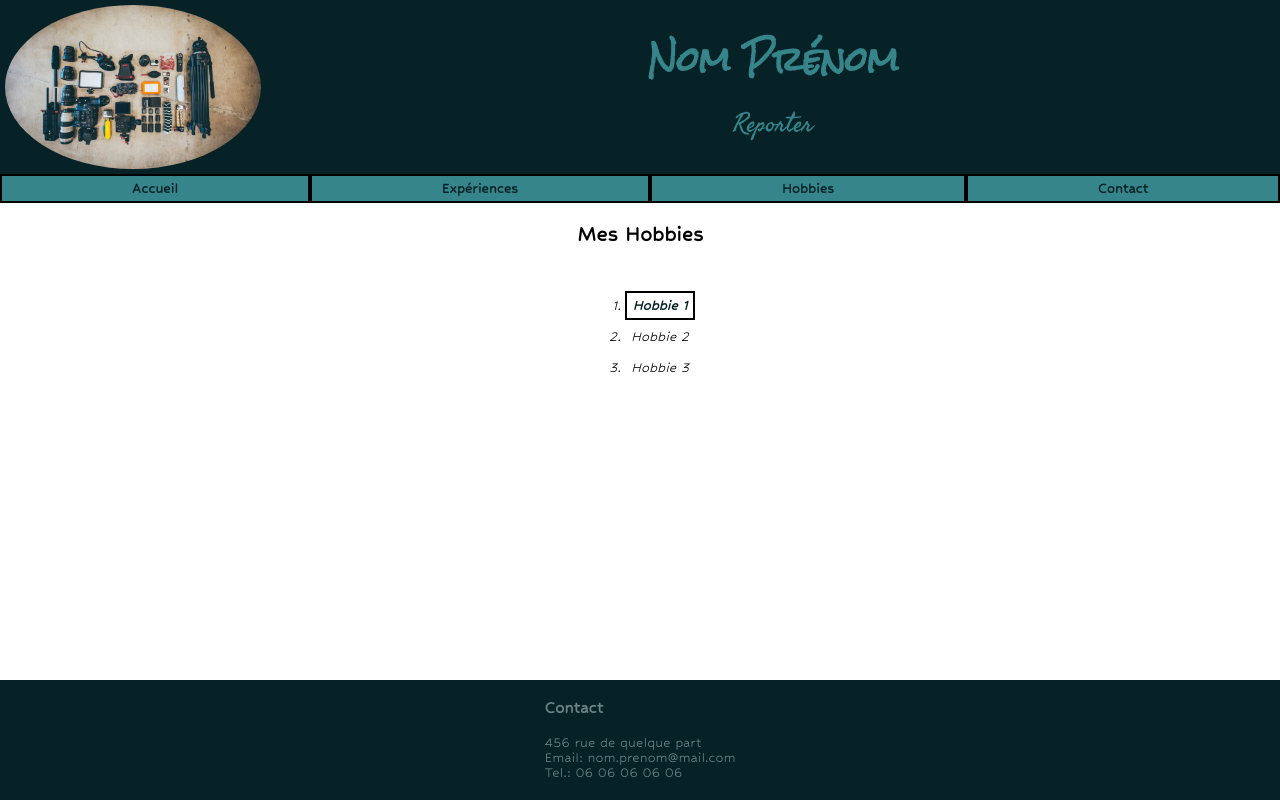
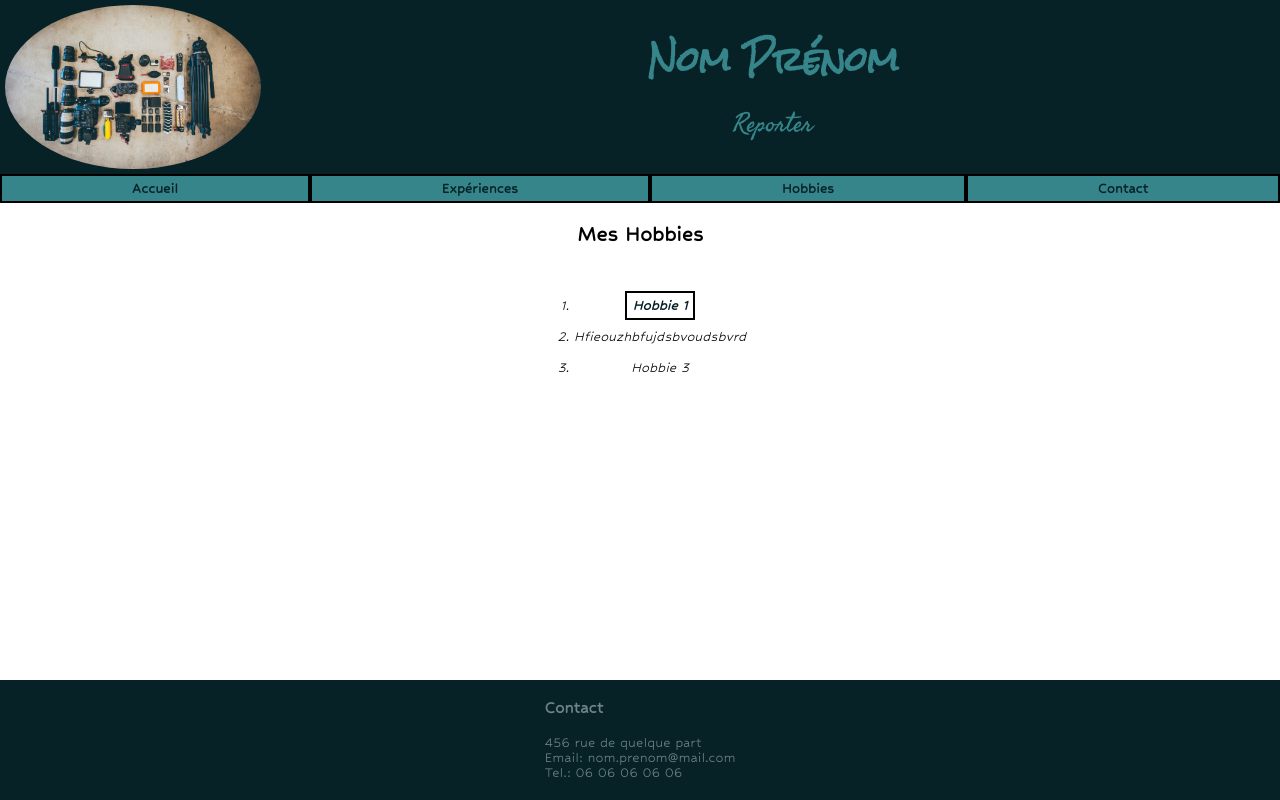
Before and after one commit to MonelThibault/Git_Iteration_6_CV, a plain HTML site: page CV_Sam/hobbies.html in a window 1280 px wide. Drawn offline with Linux system fonts and the light colour scheme.

Commit message:
modif_pageHobbies.html_CVSam

```diff
--- a/CV_Sam/hobbies.html
+++ b/CV_Sam/hobbies.html
@@ -27,7 +27,7 @@
                     <p><a href="https://en.wikipedia.org/wiki/List_of_hobbies" target="_blank">Hobbie 1</a></p>
                 </li>
                 <li>
-                    <p>Hobbie 2</p>
+                    <p>Hfieouzhbfujdsbvoudsbvrd</p>
                 </li>
                 <li>
                     <p>Hobbie 3</p>
```
